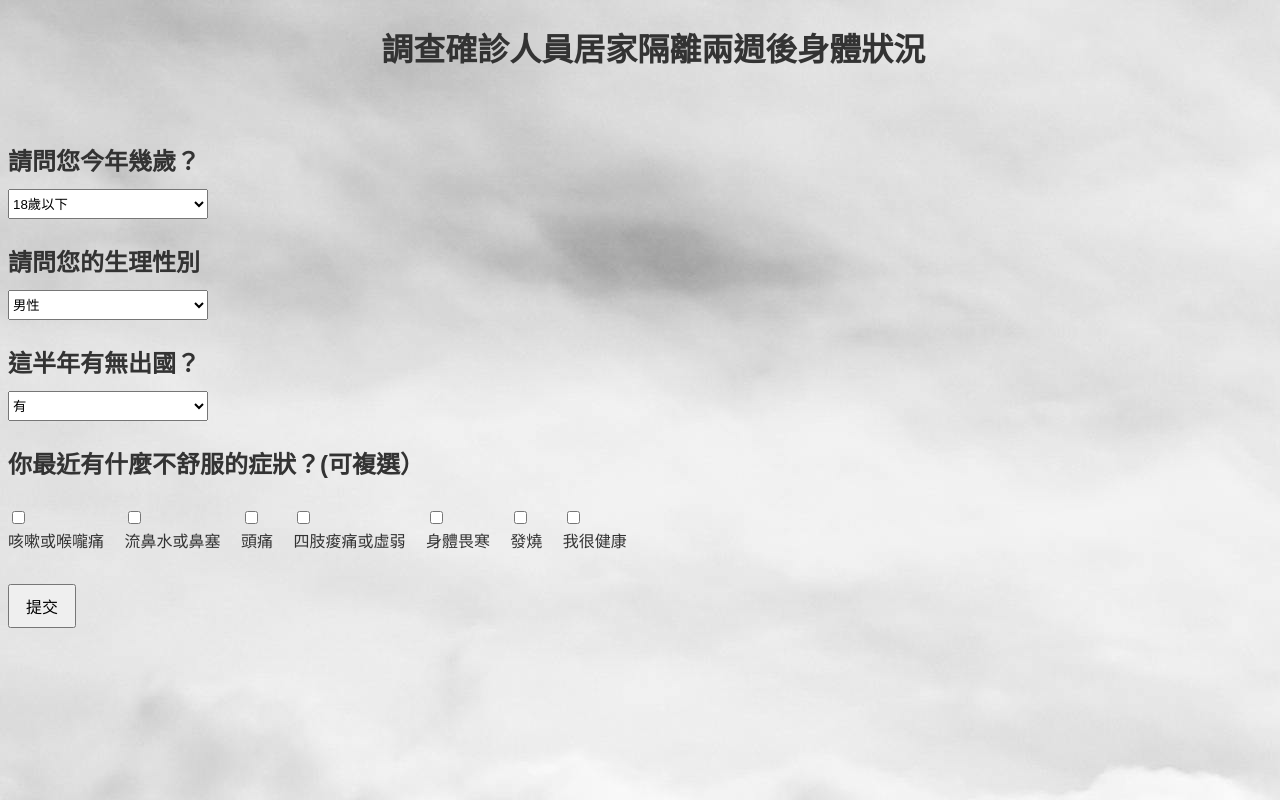
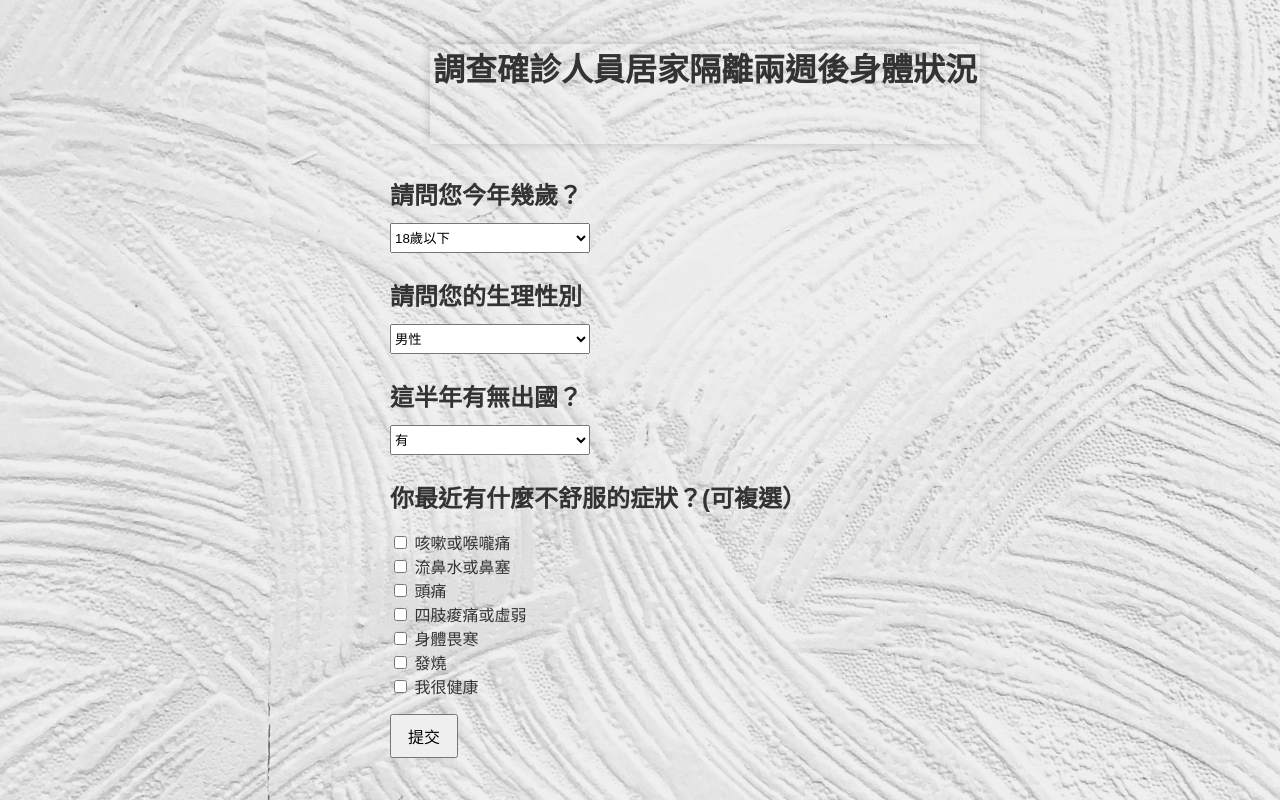
Before and after one commit to Godbb1994/MyDjango, a Django app: page /polls/ in a window 1280 px wide. Run offline with Django 3.2, Linux system fonts and the light colour scheme; data comes from the database, SQL or seed files in the repository; both versions use the stored data as it was after the commit.

Commit message:
fix check box and background

```diff
--- a/polls/models.py
+++ b/polls/models.py
@@ -1,8 +1,7 @@
+# models.py start
 from django.db import models
 from django.utils import timezone
-from datetime import datetime, timedelta  # 同时导入 datetime 和 timedelta
-
-
+from datetime import datetime, timedelta
 class Question(models.Model):
     question_text = models.CharField(max_length=200)
     pub_date = models.DateTimeField(default=timezone.now)
@@ -15,6 +14,11 @@ class Question(models.Model):
         now = timezone.now()
         return now - timezone.timedelta(days=1) <= self.pub_date <= now
 
+    # 新增順序欄位
+    position = models.IntegerField(default=0, null=True)
+
+
+
 
 class Choice(models.Model):
     question = models.ForeignKey(Question, on_delete=models.CASCADE)
@@ -23,3 +27,5 @@ class Choice(models.Model):
 
     def __str__(self):
         return self.choice_text
+
+# models.py end
--- a/polls/static/polls/style.css
+++ b/polls/static/polls/style.css
@@ -1,14 +1,22 @@
+/*style.css start*/
 body {
-  background: white url("images/background.jpg") no-repeat;
+  background-image: url("images/01.jpg");
+  background-size: cover;
+  background-position: center;
+  background-repeat: no-repeat;
   font-family: Arial, sans-serif;
   color: #333;
   display: grid;
   grid-template-rows: 1fr auto;
+}
 
 h1 {
   text-align: center;
   font-size: 2em;
   margin: 0 0 1em 0;
+  box-shadow: 0 0 10px rgba(0, 0, 0, 0.2);
+  width: 550px;
+  height: 100px;
 }
 
 p {
@@ -106,3 +114,24 @@ select {
     width: 200px;
     height: 30px;  /* Adjust height as needed */
 }
+.container {
+  margin: 0 auto;
+  width: 500px;
+  padding: 20px;
+}
+input[type="submit"] {
+  margin: 0 auto;
+}
+.question li {
+  display: flex;
+  align-items: center;
+  justify-content: flex-start;
+}
+
+.question li input {
+  margin-right: 10px;
+}
+
+
+
+/*styl.css* end**/
--- a/polls/templates/polls/index.html
+++ b/polls/templates/polls/index.html
@@ -1,15 +1,20 @@
+    {#index.html start#}
     <!DOCTYPE html>
     <html lang="zh-Hant">
     <head>
-  {% load static %}    <link rel="stylesheet" href="{% static 'polls/style.css' %}">  <meta charset="UTF-8">
+      {% load static %}
+      <link rel="stylesheet" href="{% static 'polls/style.css' %}">
+      <meta charset="UTF-8">
       <meta name="viewport" content="width=device-width, initial-scale=1.0">
       <title>近期COVID-19確診人員問卷調查</title>
-    <script>alert("如果您沒有確診過或是未達隔離天數請勿填寫表單")</script>   <style>
-
-    </style>
+      <script>alert("如果您沒有確診過或是未達隔離天數請勿填寫表單")</script>
     </head>
     <body>
-<blockquote><h1>&nbsp;&nbsp;&nbsp;調查確診人員居家隔離兩週後身體狀況</h1></blockquote>
+      <div class="container">
+
+      {% block content %}
+      {% endblock %}
+        <blockquote><h1>調查確診人員居家隔離兩週後身體狀況</h1></blockquote>
         {% if latest_question_list %}
 {% for question in latest_question_list %}
   <h2>{{ question.question_text }}</h2>
@@ -23,9 +28,14 @@
     {% elif question.type == 'multiple' %}
       <ul>
         {% for choice in question.choice_set.all %}
+          {% if not forloop.first %}
+            <br>
+          {% endif %}
           <li>
+            <label for="{{ choice.id }}">
               <input type="checkbox" id="{{ choice.id }}" name="choice-{{ question.id }}" value="{{ choice.id }}">
-            <label for="{{ choice.id }}">{{ choice.choice_text }}</label>
+              {{ choice.choice_text }}
+            </label>
           </li>
         {% endfor %}
       </ul>
@@ -35,11 +45,15 @@
   {% endif %}
 {% endfor %}
 
+
         <div>
           <input type="submit" value="提交">
         </div>
         {% else %}
           <p>沒有任何問卷調查可供參與。</p>
         {% endif %}
+      </div>
     </body>
     </html>
+
+    {#index.html  end #}
```
Also changed, not shown: polls/admin.py (+38 -2 lines), db.sqlite3, polls/migrations/0004_alter_question_pub_date.py (added), polls/migrations/0005_auto_20240324_2142.py (added), polls/migrations/0006_remove_question_order.py (added), polls/migrations/0007_alter_question_position.py (added), polls/static/polls/images/01.jpg (added), 7 other files. Lines whose indentation alone changed are shown as unchanged.
